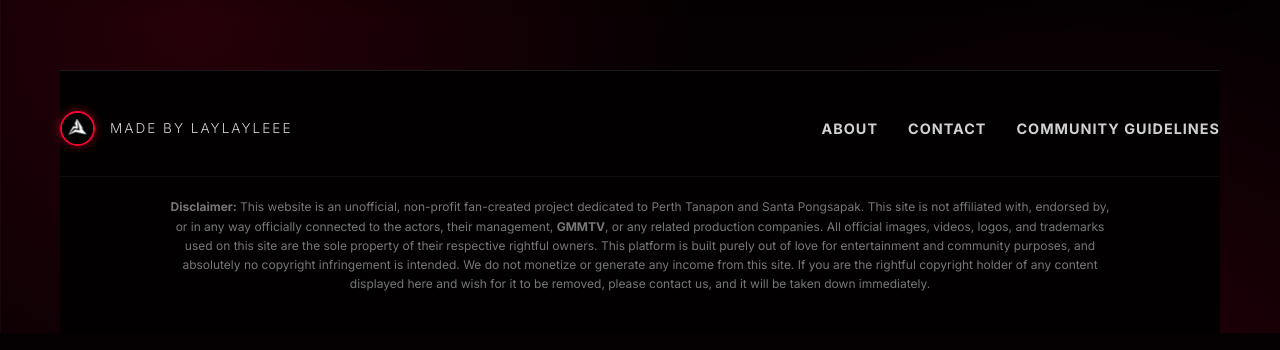
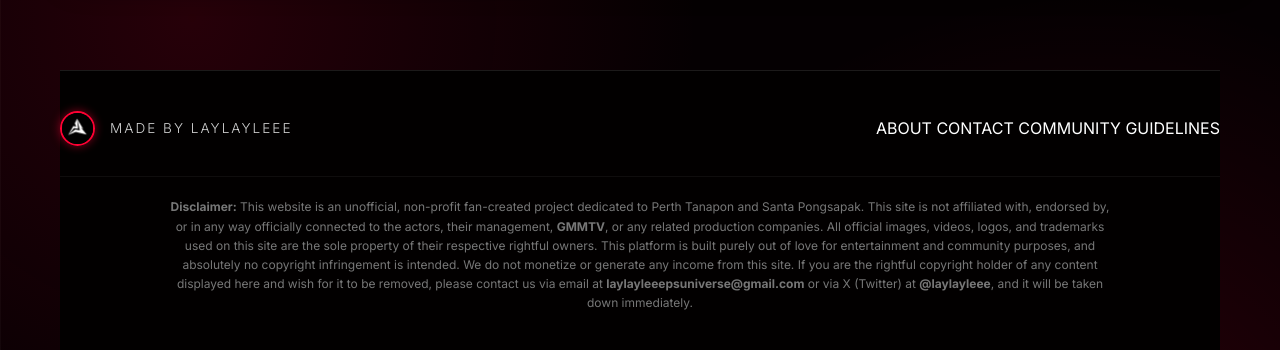
Before and after one commit to laylayleee/PERTHSANTAUNIVERSE, a plain HTML site: page index.html in a window 1280 px wide. Shown: the part 4142-4492 px from the top of the page. Drawn offline with nearby package versions, Linux system fonts and the light colour scheme; no server answers; a web font is replaced by a local one.

Commit message:
Update index.html

```diff
--- a/index.html
+++ b/index.html
@@ -262,10 +262,6 @@
         .suggest-btn:hover { transform: translateY(-3px); box-shadow: 0 8px 25px rgba(255,102,0,0.4); }
 
         .archive-grid { display: grid; grid-template-columns: repeat(auto-fill, minmax(320px, 1fr)); gap: 30px; margin-bottom: 100px; }
-
-        footer { border-top: 1px solid rgba(255,255,255,0.1); padding: 40px 0; display: flex; justify-content: space-between; align-items: center; background: #020000; }
-        .footer-links { display: flex; gap: 30px; font-size: 0.9rem; color: var(--text-muted); font-weight: bold; letter-spacing: 1px; }
-        .footer-links a:hover { color: white; cursor: pointer; }
 
         /* Modallar */
         .modal { display: none; position: fixed; z-index: 1000; left: 0; top: 0; width: 100%; height: 100%; background-color: rgba(0,0,0,0.85); backdrop-filter: blur(5px); }
@@ -707,7 +703,7 @@
             <!-- YASAL UYARI (DISCLAIMER) KISMI -->
             <div style="width: 100%; border-top: 1px solid rgba(255,255,255,0.05); padding-top: 20px; text-align: center;">
                 <p style="font-size: 0.75rem; color: #777; line-height: 1.6; max-width: 950px; margin: 0 auto; font-family: var(--font-sans);">
-                    <strong>Disclaimer:</strong> This website is an unofficial, non-profit fan-created project dedicated to Perth Tanapon and Santa Pongsapak. This site is not affiliated with, endorsed by, or in any way officially connected to the actors, their management, <strong>GMMTV</strong>, or any related production companies. All official images, videos, logos, and trademarks used on this site are the sole property of their respective rightful owners. This platform is built purely out of love for entertainment and community purposes, and absolutely no copyright infringement is intended. We do not monetize or generate any income from this site. If you are the rightful copyright holder of any content displayed here and wish for it to be removed, please contact us, and it will be taken down immediately.
+                    <strong>Disclaimer:</strong> This website is an unofficial, non-profit fan-created project dedicated to Perth Tanapon and Santa Pongsapak. This site is not affiliated with, endorsed by, or in any way officially connected to the actors, their management, <strong>GMMTV</strong>, or any related production companies. All official images, videos, logos, and trademarks used on this site are the sole property of their respective rightful owners. This platform is built purely out of love for entertainment and community purposes, and absolutely no copyright infringement is intended. We do not monetize or generate any income from this site. If you are the rightful copyright holder of any content displayed here and wish for it to be removed, please contact us via email at <strong>laylayleeepsuniverse@gmail.com</strong> or via X (Twitter) at <strong>@laylayleee</strong>, and it will be taken down immediately.
                 </p>
             </div>
         </footer>
```
